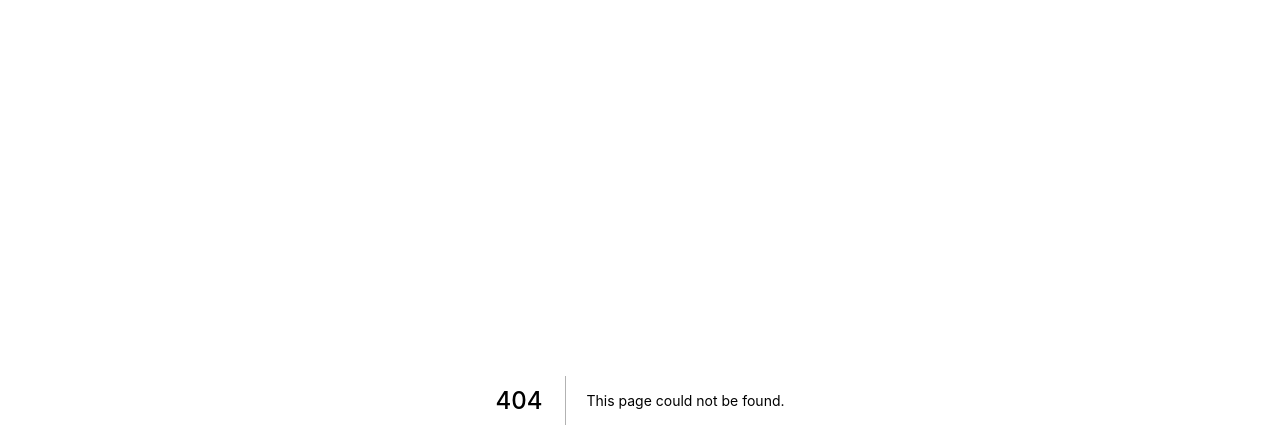
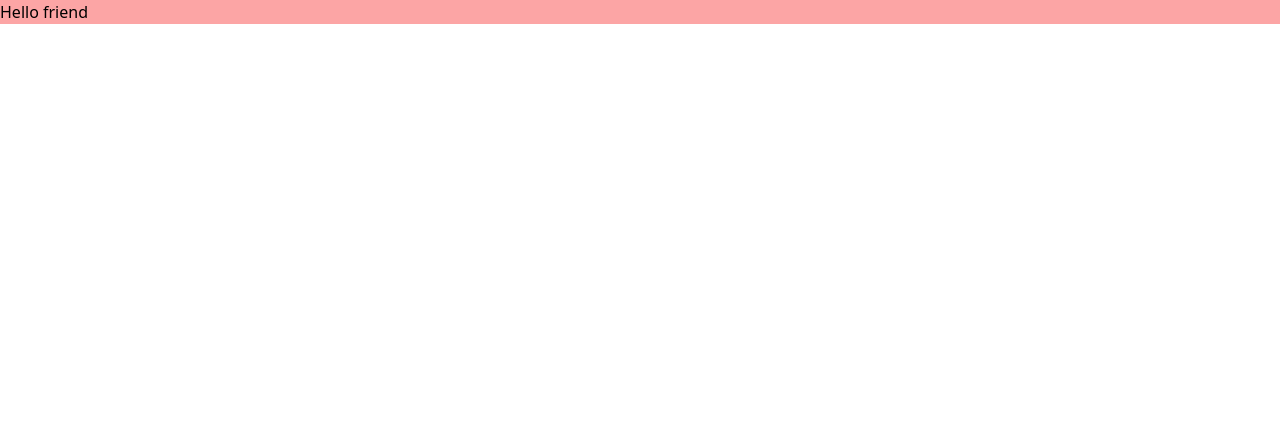
Before and after one commit to hamdirizal/learn-tailwind-poplr-app, a Next.js app: page /hello in a window 1280 px wide. Before the commit this address had no page. Shown: the top 448 px of the page. Built offline with nearby package versions, Linux system fonts and the light colour scheme.

Commit message:
First working state.

```diff
--- a/package.json
+++ b/package.json
@@ -14,7 +14,10 @@
     "react-dom": "18.2.0"
   },
   "devDependencies": {
+    "autoprefixer": "^10.4.8",
     "eslint": "8.22.0",
-    "eslint-config-next": "12.2.5"
+    "eslint-config-next": "12.2.5",
+    "postcss": "^8.4.16",
+    "tailwindcss": "^3.1.8"
   }
 }
--- /dev/null
+++ b/pages/hello.js
@@ -0,0 +1,5 @@
+export default function Hello(){
+  return(
+    <h1 className="bg-red-300">Hello friend</h1>
+  );
+}
--- /dev/null
+++ b/postcss.config.js
@@ -0,0 +1,6 @@
+module.exports = {
+  plugins: {
+    tailwindcss: {},
+    autoprefixer: {},
+  },
+}
--- a/styles/globals.css
+++ b/styles/globals.css
@@ -1,26 +1,3 @@
-html,
-body {
-  padding: 0;
-  margin: 0;
-  font-family: -apple-system, BlinkMacSystemFont, Segoe UI, Roboto, Oxygen,
-    Ubuntu, Cantarell, Fira Sans, Droid Sans, Helvetica Neue, sans-serif;
-}
-
-a {
-  color: inherit;
-  text-decoration: none;
-}
-
-* {
-  box-sizing: border-box;
-}
-
-@media (prefers-color-scheme: dark) {
-  html {
-    color-scheme: dark;
-  }
-  body {
-    color: white;
-    background: black;
-  }
-}
+@tailwind base;
+@tailwind components;
+@tailwind utilities;
--- /dev/null
+++ b/tailwind.config.js
@@ -0,0 +1,11 @@
+/** @type {import('tailwindcss').Config} */
+module.exports = {
+  content: [
+    "./pages/**/*.{js,ts,jsx,tsx}",
+    "./components/**/*.{js,ts,jsx,tsx}",
+  ],
+  theme: {
+    extend: {},
+  },
+  plugins: [],
+}
```
Also changed, not shown: 2 other files (tests, documents, lock files or other folders).
